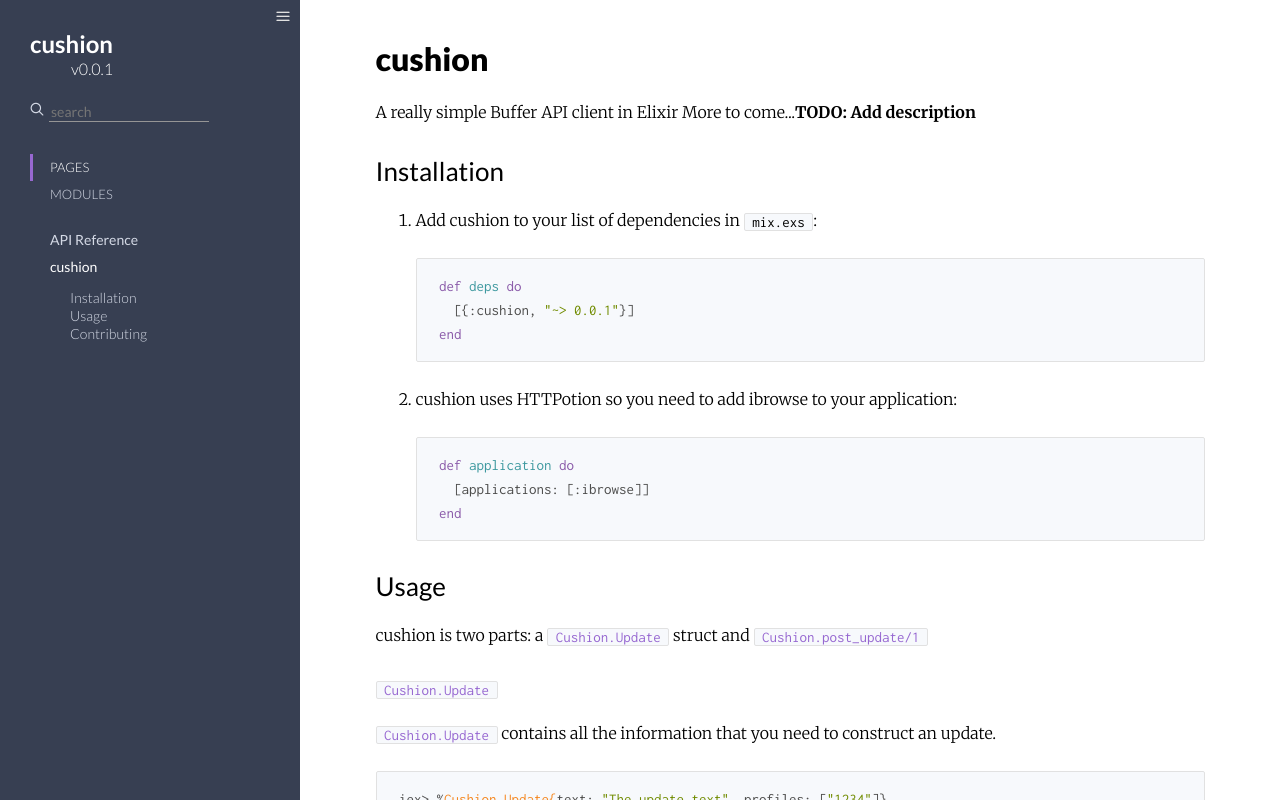
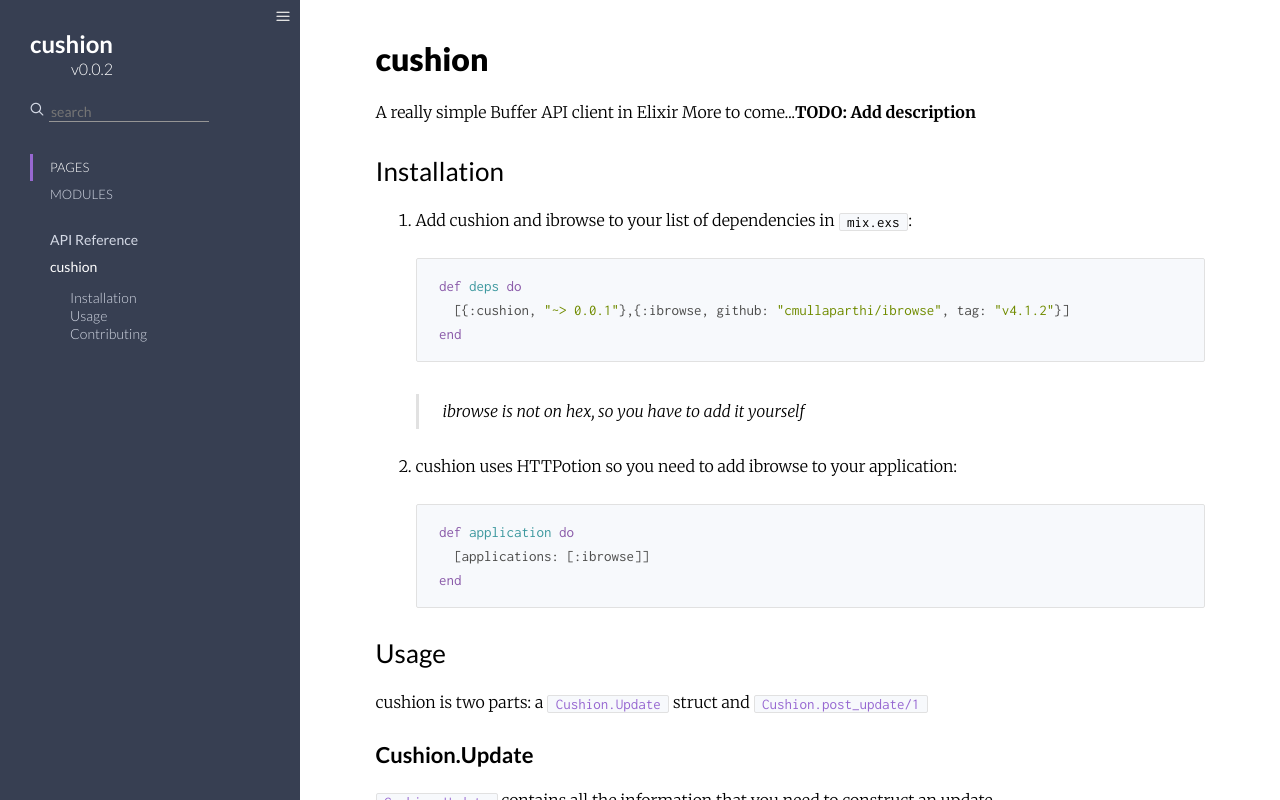
Before and after one commit to ryanbillingsley/cushion, a plain HTML site: page doc/readme.html in a window 1280 px wide. Drawn offline with Linux system fonts and the light colour scheme; files whose address does not match are found by name.

Commit message:
Updated Readme.md, docs

```diff
--- a/doc/readme.html
+++ b/doc/readme.html
@@ -4,7 +4,7 @@
     <meta charset="utf-8">
     <meta http-equiv="x-ua-compatible" content="ie=edge">
     <meta name="viewport" content="width=device-width, initial-scale=1">
-    <title>cushion – cushion v0.0.1</title>
+    <title>cushion – cushion v0.0.2</title>
     <meta name="viewport" content="width=device-width, initial-scale=1.0">
     <meta name="generator" content="ExDoc v0.11.0">
     <link rel="stylesheet" href="dist/app-6bc9434c82.css" />
@@ -28,7 +28,7 @@
         cushion
       </h1>
       <h2 class="sidebar-projectVersion">
-        v0.0.1
+        v0.0.2
       </h2>
     </div>
 
@@ -66,10 +66,13 @@
 </h2>
 
 <ol style="list-style-type: decimal">
-<li><p>Add cushion to your list of dependencies in <code>mix.exs</code>:</p>
+<li><p>Add cushion and ibrowse to your list of dependencies in <code>mix.exs</code>:</p>
 <pre><code class="elixir">def deps do
-  [{:cushion, &quot;~&gt; 0.0.1&quot;}]
-end</code></pre></li>
+  [{:cushion, &quot;~&gt; 0.0.1&quot;},{:ibrowse, github: &quot;cmullaparthi/ibrowse&quot;, tag: &quot;v4.1.2&quot;}]
+end</code></pre>
+<blockquote>
+<p>ibrowse is not on hex, so you have to add it yourself</p>
+</blockquote></li>
 <li><p>cushion uses HTTPotion so you need to add ibrowse to your application:</p>
 <pre><code class="elixir">def application do
   [applications: [:ibrowse]]
@@ -79,12 +82,12 @@
 Usage
 </h2>
 <p>cushion is two parts: a <a href="Cushion.Update.html"><code>Cushion.Update</code></a> struct and <a href="Cushion.html#post_update/1"><code>Cushion.post_update/1</code></a></p>
-<h3 id="cushion.update"><a href="Cushion.Update.html"><code>Cushion.Update</code></a></h3>
+<h3 id="cushion.update">Cushion.Update</h3>
 <p><a href="Cushion.Update.html"><code>Cushion.Update</code></a> contains all the information that you need to construct an update.</p>
 <pre><code class="iex elixir">iex&gt; %Cushion.Update{text: &quot;The update text&quot;, profiles: [&quot;1234&quot;]}
 %Cushion.Update{attachment: false, profiles: [&quot;1234&quot;], shorten: true, text: &quot;Update Text&quot;}</code></pre>
 <p>You can get more infomration about the parameters from the docs.</p>
-<h3 id="cushion.post_update1">'Cushion.post_update/1`</h3>
+<h3 id="cushion.post_update1">Cushion.post_update/1</h3>
 <p>Once you have an update struct, you can simple post it using <code>Custion.post_update/1</code>:</p>
 <pre><code class="iex elixir">iex&gt; Cushion.post_update(%Cushion.Update{text: &quot;Some text&quot;, profiles: [&quot;1234&quot;]})
 %HTTPotion.Response{...}</code></pre>
```
Also changed, not shown: doc/404.html (+2 -2 lines), doc/Cushion.Update.html (+3 -3 lines), doc/Cushion.html (+3 -3 lines), doc/api-reference.html (+3 -3 lines), doc/index.html (+1 -1 lines), 4 other files.
